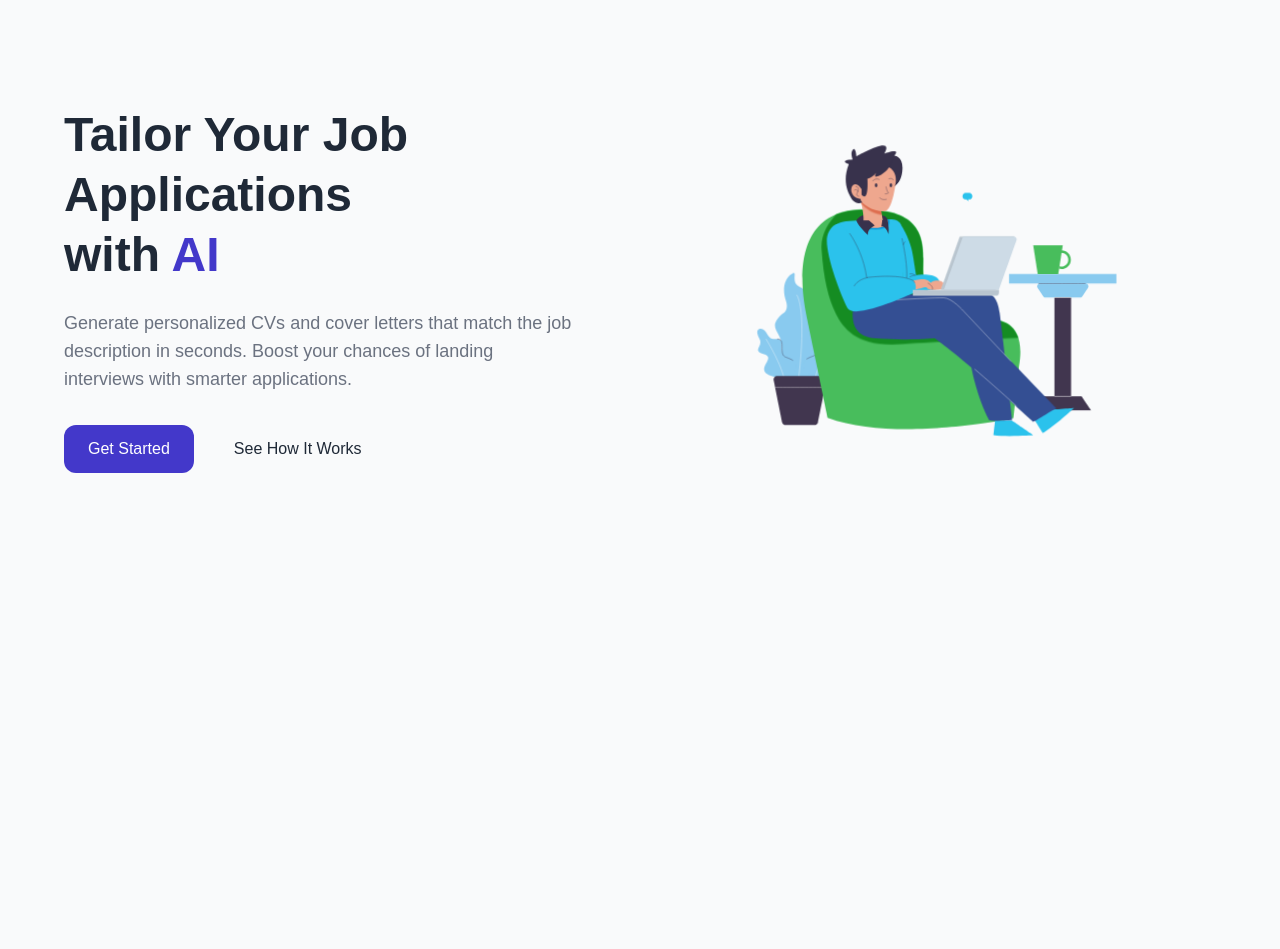
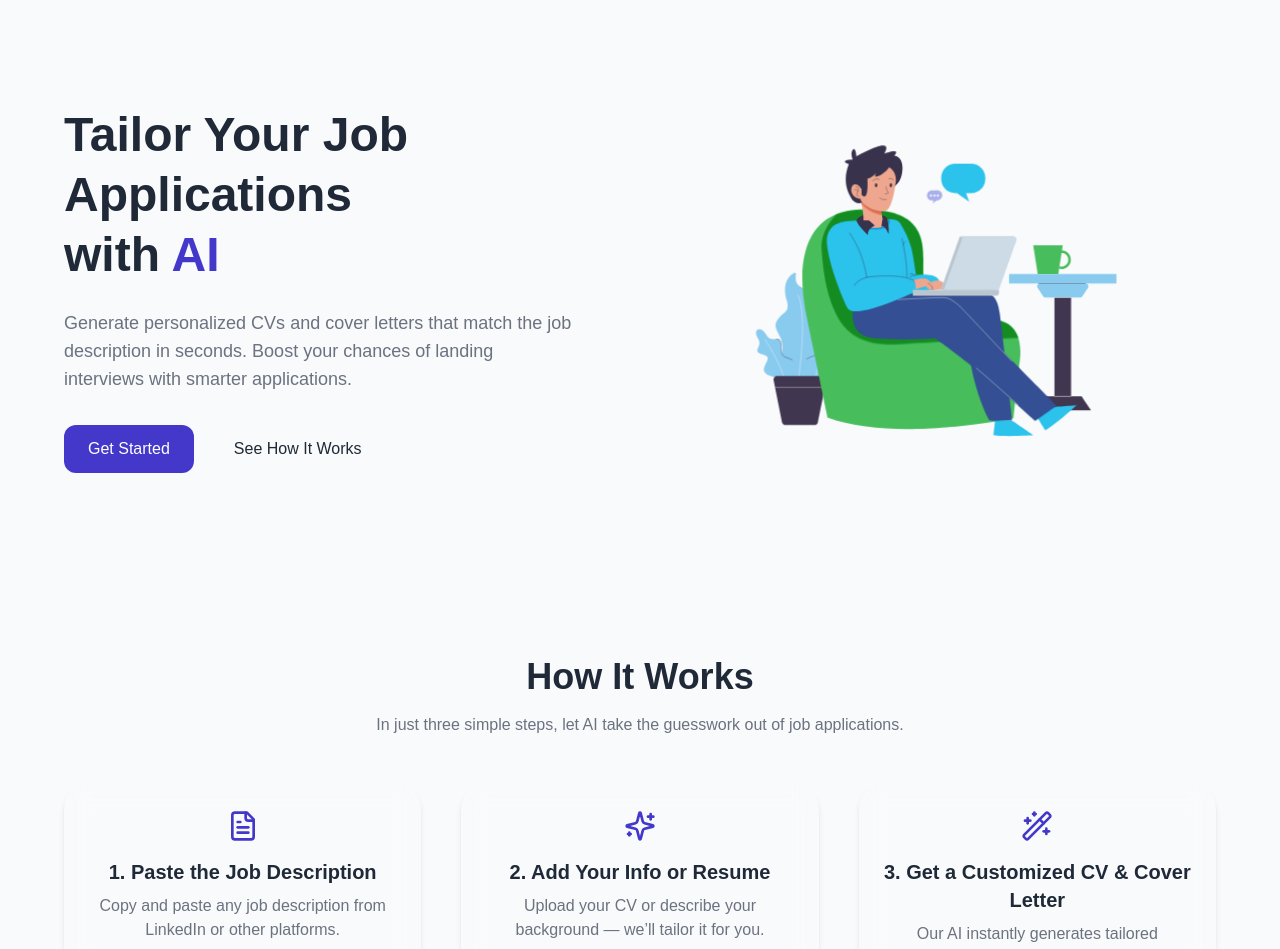
Before and after one commit to nikachitava/tailor_my_job, a Next.js app: page / in a window 1280 px wide. Shown: the top 949 px of the page. Before the commit the page ends 800 px from the top, so only its background shows below. Built offline with nearby package versions, Linux system fonts and the light colour scheme.

Commit message:
set up how it work section

```diff
--- a/app/page.tsx
+++ b/app/page.tsx
@@ -1,4 +1,5 @@
 import Hero from "@/sections/Hero";
+import HowItWorks from "@/sections/HowItWorks";
 
 export default function Home() {
     return (
@@ -6,6 +7,7 @@ export default function Home() {
             {/* Hero Section */}
             <Hero />
             {/* How it works */}
+            <HowItWorks />
             {/* Why TailorMyJob */}
             {/* Showcase Results / Examples */}
             {/* Testimonials or Social Proof */}
--- /dev/null
+++ b/components/HowItWorkCard.tsx
@@ -0,0 +1,17 @@
+import { IHowItWorkCard } from "@/types/IHowItWorkCard";
+import React from "react";
+
+const HowItWorkCard = ({ desc, icon, title }: IHowItWorkCard) => {
+    return (
+        <div className="relative group border border-transparent bg-white/5 dark:bg-white/10 backdrop-blur-md rounded-3xl p-6 shadow-md transition-all duration-300 hover:scale-[1.025] hover:shadow-xl hover:border-[var(--primary)]">
+            <div className="absolute inset-0 rounded-3xl border border-transparent group-hover:border-[var(--primary)] group-hover:shadow-[0_0_15px_var(--primary)] transition" />
+            <div className="relative z-10">
+                <div className="mb-4 flex justify-center">{icon}</div>
+                <h3 className="text-xl font-semibold mb-2">{title}</h3>
+                <p className="text-[var(--muted)]">{desc}</p>
+            </div>
+        </div>
+    );
+};
+
+export default HowItWorkCard;
--- /dev/null
+++ b/sections/HowItWorks.tsx
@@ -0,0 +1,53 @@
+import React from "react";
+import { Sparkles, FileText, Wand2 } from "lucide-react";
+import HowItWorkCard from "@/components/HowItWorkCard";
+
+const steps = [
+    {
+        id: 1,
+        icon: <FileText className="w-8 h-8 text-primary" />,
+        title: "1. Paste the Job Description",
+        desc: "Copy and paste any job description from LinkedIn or other platforms.",
+    },
+    {
+        id: 2,
+        icon: <Sparkles className="w-8 h-8 text-primary" />,
+        title: "2. Add Your Info or Resume",
+        desc: "Upload your CV or describe your background — we’ll tailor it for you.",
+    },
+    {
+        id: 3,
+        icon: <Wand2 className="w-8 h-8 text-primary" />,
+        title: "3. Get a Customized CV & Cover Letter",
+        desc: "Our AI instantly generates tailored documents you can download or edit.",
+    },
+];
+
+const HowItWorks = () => {
+    return (
+        <section className="bg-background text-foreground py-20 px-4 md:px-10">
+            <div className="max-w-6xl mx-auto text-center">
+                <h2 className="text-3xl md:text-4xl font-bold mb-4">
+                    How It Works
+                </h2>
+                <p className="text-[var(--muted)] max-w-xl mx-auto mb-12">
+                    In just three simple steps, let AI take the guesswork out of
+                    job applications.
+                </p>
+
+                <div className="grid md:grid-cols-3 gap-10">
+                    {steps.map((step) => (
+                        <HowItWorkCard
+                            key={step.id}
+                            desc={step.desc}
+                            icon={step.icon}
+                            title={step.title}
+                        />
+                    ))}
+                </div>
+            </div>
+        </section>
+    );
+};
+
+export default HowItWorks;
--- /dev/null
+++ b/types/IHowItWorkCard.tsx
@@ -0,0 +1,5 @@
+export interface IHowItWorkCard {
+    icon: React.JSX.Element;
+    title: string;
+    desc: string;
+}
```
